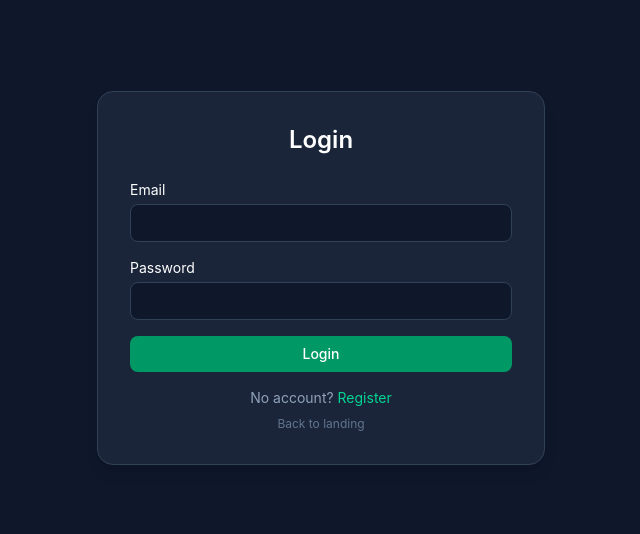
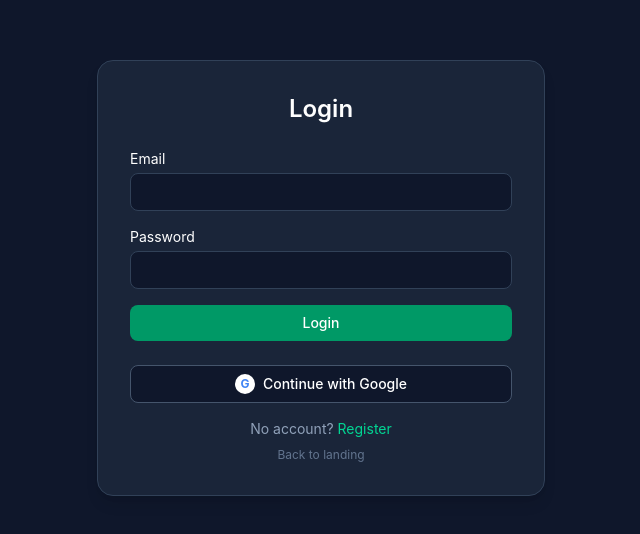
Before and after one commit to IsmailMan81F/project2cp, a React (Vite) app in the folder frontend/: page /login in a window 1280 px wide. Shown: the part 122-656 px from the top of the page, without its empty margins (319-959 px from the left). Built offline with nearby package versions, Linux system fonts and the light colour scheme; no server answers.

Commit message:
Add authentication with google provider

```diff
--- a/frontend/src/context/AuthContext.jsx
+++ b/frontend/src/context/AuthContext.jsx
@@ -5,6 +5,8 @@ import {
   createUserWithEmailAndPassword,
   updateProfile,
   signOut,
+  GoogleAuthProvider,
+  signInWithPopup,
 } from 'firebase/auth'
 import { auth } from '../lib/firebase'
 
@@ -35,11 +37,24 @@ export function AuthProvider({ children }) {
     return cred.user
   }
 
+  async function loginWithGoogle() {
+    const provider = new GoogleAuthProvider()
+    const cred = await signInWithPopup(auth, provider)
+    return cred.user
+  }
+
   async function logout() {
     await signOut(auth)
   }
 
-  const value = { user, loading, register, login, logout }
+  const value = {
+    user,
+    loading,
+    register,
+    login,
+    loginWithGoogle,
+    logout,
+  }
 
   return <AuthContext.Provider value={value}>{children}</AuthContext.Provider>
 }
--- a/frontend/src/pages/LoginPage.jsx
+++ b/frontend/src/pages/LoginPage.jsx
@@ -3,7 +3,7 @@ import { Link, useNavigate } from 'react-router-dom'
 import { useAuth } from '../context/AuthContext'
 
 export default function LoginPage() {
-  const { login } = useAuth()
+  const { login, loginWithGoogle } = useAuth()
   const navigate = useNavigate()
   const [email, setEmail] = useState('')
   const [password, setPassword] = useState('')
@@ -16,6 +16,19 @@ export default function LoginPage() {
     setLoading(true)
     try {
       await login({ email, password })
+      navigate('/dashboard')
+    } catch (err) {
+      setError(err.message || 'Failed to login')
+    } finally {
+      setLoading(false)
+    }
+  }
+
+  async function handleProviderLogin(providerFn) {
+    setError(null)
+    setLoading(true)
+    try {
+      await providerFn()
       navigate('/dashboard')
     } catch (err) {
       setError(err.message || 'Failed to login')
@@ -64,6 +77,21 @@ export default function LoginPage() {
             )}
           </button>
         </form>
+
+        <div className="mt-6 space-y-2">
+          <button
+            type="button"
+            disabled={loading}
+            onClick={() => handleProviderLogin(loginWithGoogle)}
+            className="w-full px-4 py-2 rounded-lg bg-slate-900 border border-slate-600 hover:border-emerald-500 disabled:opacity-60 text-sm font-medium flex items-center justify-center gap-2"
+          >
+            <span className="inline-flex h-5 w-5 items-center justify-center rounded-full bg-white">
+              <span className="text-xs font-bold text-[#4285F4]">G</span>
+            </span>
+            <span>Continue with Google</span>
+          </button>
+        </div>
+
         <p className="mt-4 text-sm text-slate-400 text-center">
           No account?{' '}
           <Link to="/register" className="text-emerald-400 hover:underline">
```
